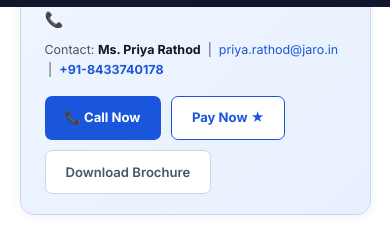
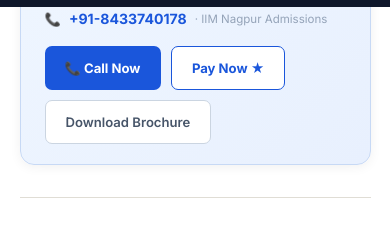
Before and after one commit to durgeshkekare-gif/iimcertificate-in, a website: page blog/iim-nagpur-blended-mba-vs-certificate.html in a window 390 px wide. Shown: the part 837-1064 px from the top of the page. Drawn offline with nearby package versions, Linux system fonts and the light colour scheme.

Commit message:
fix: remove contact name/email from IIMN widget — phone only

```diff
--- a/blog/iim-nagpur-blended-mba-vs-certificate.html
+++ b/blog/iim-nagpur-blended-mba-vs-certificate.html
@@ -155,12 +155,7 @@
     <span style="background:#fff;border:1px solid #c7d9f5;border-radius:20px;padding:.2rem .65rem;font-size:.72rem;font-weight:600;color:#1E40AF;">AACSB Accredited</span>
   </div>
   <!-- Contact line -->
-  <div style="display:flex;align-items:center;gap:.5rem;font-size:.78rem;color:#475569;margin-bottom:1rem;flex-wrap:wrap;">
-    <span style="font-size:.95rem;">📞</span>
-    <span>Contact: <strong style="color:#0F172A;">Ms. Priya Rathod</strong> &nbsp;|&nbsp;
-    <a href="mailto:priya.rathod@jaro.in" style="color:#1a56db;text-decoration:none;">priya.rathod@jaro.in</a> &nbsp;|&nbsp;
-    <a href="tel:918433740178" style="color:#1a56db;font-weight:700;text-decoration:none;">+91-8433740178</a></span>
-  </div>
+  <div style="display:flex;align-items:center;gap:.5rem;font-size:.82rem;color:#475569;margin-bottom:1rem;"><span>📞</span><a href="tel:918433740178" style="color:#1a56db;font-weight:700;font-size:.88rem;text-decoration:none;">+91-8433740178</a><span style="font-size:.72rem;color:#94a3b8;">· IIM Nagpur Admissions</span></div>
   <!-- CTA Buttons -->
   <div style="display:flex;flex-wrap:wrap;gap:.65rem;">
     <a href="tel:918433740178"
```
